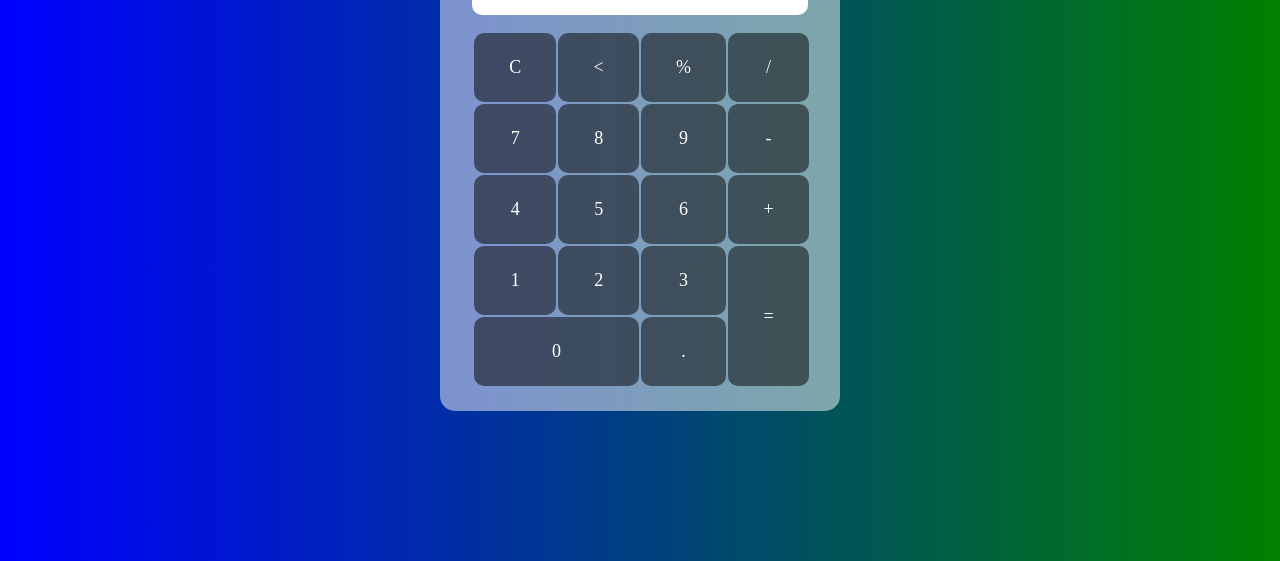
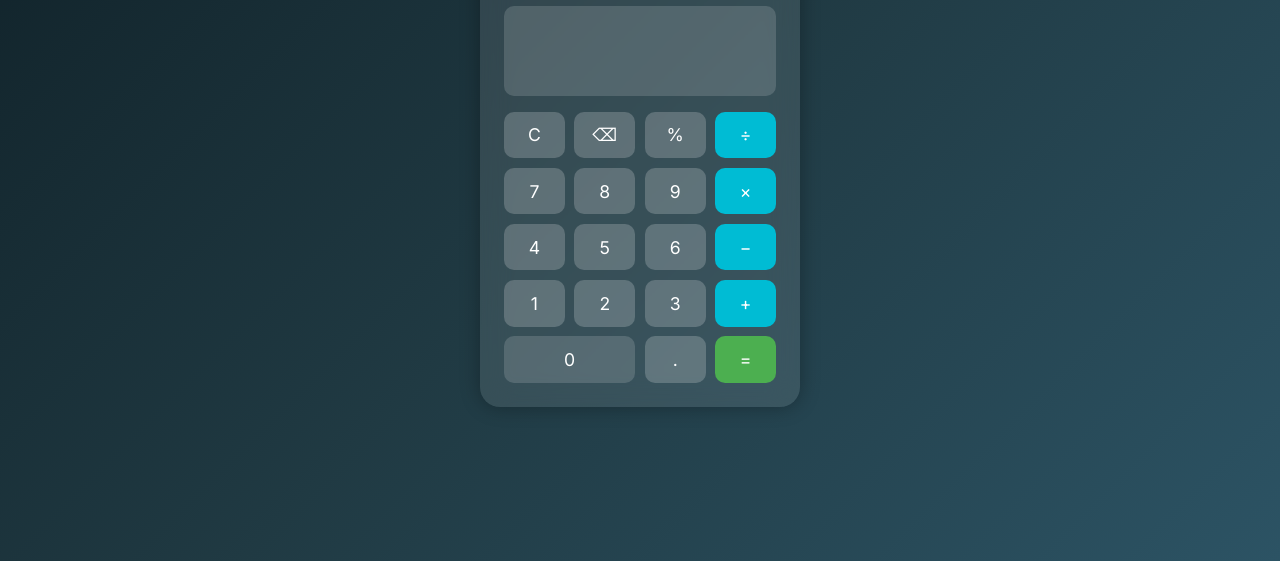
Before and after one commit to eduuesteves/calculator-js, a plain HTML site: page index.html in a window 1280 px wide. Shown: the part 239-800 px from the top of the page. Drawn offline with Linux system fonts and the light colour scheme.

Commit message:
Versão 2.0 - Novo Design e Funcionalidades

```diff
--- a/index.html
+++ b/index.html
@@ -1,51 +1,51 @@
 <!DOCTYPE html>
-<html lang="en">
+<html lang="pt-BR">
 <head>
-    <meta charset="UTF-8">
-    <meta http-equiv="X-UA-Compatible" content="IE=edge">
-    <meta name="viewport" content="width=device-width, initial-scale=1.0">
-    <title>Calculadora</title>
-
-    <link rel="stylesheet" href="style.css" />
+  <meta charset="UTF-8">
+  <meta name="viewport" content="width=device-width, initial-scale=1.0">
+  <title>Calculadora Premium</title>
+  <link href="https://fonts.googleapis.com/css2?family=Inter:wght@400;600&display=swap" rel="stylesheet">
+  <link rel="stylesheet" href="style.css">
 </head>
 <body>
-    <div class="content">
-            <h1>Calculadora</h1>
-            <p></p>
-            <div class="box">
-            <table>
-                <tr>
-                    <td onclick="clean()">C</td>
-                    <td onclick="remover()">&lt;</td>
-                    <td onclick="insert('%')">%</td>
-                    <td onclick="insert('/')">/</td>
-                </tr>
-                <tr>
-                    <td onclick="insert('7')">7</td>
-                    <td onclick="insert('8')">8</td>
-                    <td onclick="insert('9')">9</td>
-                    <td onclick="insert('-')">-</td>
-                </tr>
-                <tr>
-                    <td onclick="insert('4')">4</td>
-                    <td onclick="insert('5')">5</td>
-                    <td onclick="insert('6')">6</td>
-                    <td onclick="insert('+')">+</td>
-                </tr>
-                <tr>
-                    <td onclick="insert('1')">1</td>
-                    <td onclick="insert('2')">2</td>
-                    <td onclick="insert('3')">3</td>
-                    <td rowspan="2" onclick="total()"> =</td>
-                </tr>
-                <tr>
-                    <td colspan="2" onclick="insert('0')">0</td>
-                    <td onclick="insert('.')">.</td>
-                </tr>
-            </table>
-            </div>
+  <div class="calculator">
+    <header>
+      <h1>Calculadora</h1>
+      <button id="theme-toggle">🌙</button>
+    </header>
+
+    <div class="display">
+      <div id="history"></div>
+      <input type="text" id="output" readonly />
     </div>
 
-    <script src="script.js"></script>
+    <div class="buttons">
+      <button class="btn gray" onclick="clean()">C</button>
+      <button class="btn gray" onclick="remover()">⌫</button>
+      <button class="btn gray" onclick="insert('%')">%</button>
+      <button class="accent" onclick="insert('/')">÷</button>
+
+      <button class="btn gray" onclick="insert('7')">7</button>
+      <button class="btn gray" onclick="insert('8')">8</button>
+      <button class="btn gray" onclick="insert('9')">9</button>
+      <button class="accent" onclick="insert('*')">×</button>
+
+      <button class="btn gray" onclick="insert('4')">4</button>
+      <button class="btn gray" onclick="insert('5')">5</button>
+      <button class="btn gray" onclick="insert('6')">6</button>
+      <button class="accent" onclick="insert('-')">−</button>
+
+      <button class="btn gray" onclick="insert('1')">1</button>
+      <button class="btn gray" onclick="insert('2')">2</button>
+      <button class="btn gray" onclick="insert('3')">3</button>
+      <button class="accent" onclick="insert('+')">+</button>
+
+      <button class="btn wide" onclick="insert('0')">0</button>
+      <button class="btn gray" onclick="insert('.')">.</button>
+      <button class="equals" onclick="total()">=</button>
+    </div>
+  </div>
+
+  <script src="script.js"></script>
 </body>
 </html>
--- a/script.js
+++ b/script.js
@@ -1,17 +1,41 @@
+const output = document.getElementById("output");
+const history = document.getElementById("history");
+const themeToggle = document.getElementById("theme-toggle");
+
 function insert(num) {
-    document.querySelector('p').innerHTML += num;
+  output.value += num;
 }
 
 function clean() {
-    document.querySelector('p').innerHTML = '';
+  output.value = "";
+  history.innerText = "";
 }
 
 function remover() {
-    let r = document.querySelector('p').innerHTML;
-    document.querySelector('p').innerHTML = r.substring(0, r.length - 1);
+  output.value = output.value.slice(0, -1);
 }
 
 function total() {
-    let t = document.querySelector('p').innerHTML;
-    document.querySelector('p'). innerHTML = eval(t)
+  try {
+    const result = eval(output.value);
+    if (result !== undefined) {
+      history.innerText = output.value + " =";
+      output.value = result;
+    }
+  } catch {
+    output.value = "Erro";
+  }
 }
+
+document.addEventListener("keydown", (e) => {
+  const allowed = "0123456789+-*/.%";
+  if (allowed.includes(e.key)) insert(e.key);
+  else if (e.key === "Enter") total();
+  else if (e.key === "Backspace") remover();
+  else if (e.key === "Escape") clean();
+});
+
+themeToggle.addEventListener("click", () => {
+  document.body.classList.toggle("light");
+  themeToggle.textContent = document.body.classList.contains("light") ? "☀️" : "🌙";
+});
--- a/style.css
+++ b/style.css
@@ -2,55 +2,130 @@
   margin: 0;
   padding: 0;
   box-sizing: border-box;
+  font-family: 'Inter', sans-serif;
 }
 
 body {
-    width: 100vw;
   height: 100vh;
-    background-image: linear-gradient(90deg, blue, green);
   display: flex;
   align-items: center;
   justify-content: center;
+  background: linear-gradient(135deg, #0f2027, #203a43, #2c5364);
+  color: #fff;
+  transition: background 0.3s;
 }
 
-.content {
-    width: 400px;
-    height: 500px;
-    background: rgba(250, 250, 250, 0.5);
-    padding: 1rem;
-    border-radius: 15px;
-    color: white
+.calculator {
+  width: 320px;
+  background: rgba(255, 255, 255, 0.1);
+  backdrop-filter: blur(15px);
+  border-radius: 20px;
+  padding: 1.5rem;
+  box-shadow: 0 0 20px rgba(0,0,0,0.3);
+  display: flex;
+  flex-direction: column;
+  gap: 1rem;
 }
 
-h1 {
-    text-align: center;
+header {
+  display: flex;
+  justify-content: space-between;
+  align-items: center;
 }
 
-p {
-    height: 35px;
-    padding: .5rem 1rem;
-    margin: 1rem;
-    background: white;
-    color: black;
-    text-align: right;
-    border-radius: 10px;
-
+#theme-toggle {
+  background: none;
+  border: none;
+  font-size: 1.3rem;
+  cursor: pointer;
+  color: #fff;
 }
 
-.box {
-    margin: 1rem;
-    width: 335px;
-    height: 350px;
+.display {
+  background: rgba(255, 255, 255, 0.15);
+  padding: 1rem;
+  border-radius: 10px;
+  text-align: right;
+  display: flex;
+  flex-direction: column;
+  gap: .3rem;
 }
 
-td {
-    font-size: 18px;
-    padding: 1.5rem 2.2rem;
-    text-align: center;
-    background: rgba(0, 0, 0, 0.5);
-    border-radius: 10px;
+#history {
+  font-size: 0.8rem;
+  opacity: 0.7;
+  min-height: 18px;
 }
 
-td:hover {
-    background: rgba(0, 0, 0, 0.8);
+#output {
+  font-size: 1.8rem;
+  background: transparent;
+  border: none;
+  outline: none;
+  color: #fff;
+  text-align: right;
 }
+
+.buttons {
+  display: grid;
+  grid-template-columns: repeat(4, 1fr);
+  gap: 0.6rem;
+}
+
+button {
+  font-size: 1.1rem;
+  padding: 0.8rem;
+  border: none;
+  border-radius: 10px;
+  background: rgba(255,255,255,0.15);
+  color: #fff;
+  cursor: pointer;
+  transition: all 0.2s;
+}
+
+button:hover {
+  background: rgba(255,255,255,0.3);
+  transform: translateY(-2px);
+}
+
+.accent {
+  background: #00bcd4;
+}
+
+.gray {
+  background: rgba(255,255,255,0.2);
+}
+
+.equals {
+  background: #4caf50;
+  grid-column: span 1;
+}
+
+.wide {
+  grid-column: span 2;
+}
+
+/* Tema claro */
+body.light {
+  background: linear-gradient(135deg, #f0f0f0, #d9e4f5);
+  color: #000;
+}
+
+
+
+body.light .calculator {
+  background: rgba(255,255,255,0.8);
+  color: #000;
+}
+
+body.light button {
+  color: #000;
+}
+
+.light button.btn {
+    background: rgb(195, 195, 195);
+}
+
+.light .display {
+    background: rgb(195, 195, 195);
+}
```
Also changed, not shown: image.png, old-design.png (added), 1 other file. Lines whose indentation alone changed are shown as unchanged.
